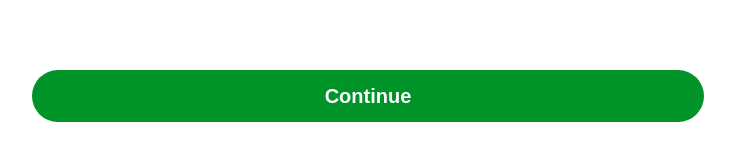
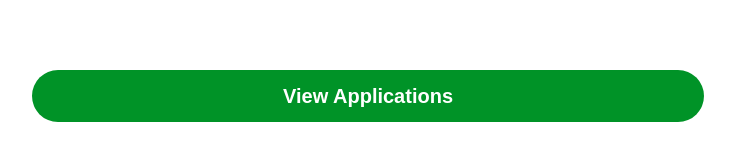
Before and after one commit to alexRasi/credit-application-wizard, a React (Vite) app: page /success in a window 1280 px wide. Shown: the part 654-797 px from the top of the page, without its empty margins (272-1007 px from the left). Built offline with nearby package versions, Linux system fonts and the light colour scheme.

Commit message:
feat(WizardLayout): update onSubmit to onCtaClick and add ctaLabel for better button handling across pages

```diff
--- a/src/pages/ApplicationsPage.tsx
+++ b/src/pages/ApplicationsPage.tsx
@@ -8,7 +8,8 @@ export const ApplicationsPage = () => {
     <>
       <WizardLayout
         title="Applications"
-        onSubmit={() => navigate("/personal-info")}
+        ctaLabel="Apply again"
+        onCtaClick={() => navigate("/personal-info")}
       >
         <ApplicationItem
           email="john.doe@mail.com"
--- a/src/pages/FinancesPage.tsx
+++ b/src/pages/FinancesPage.tsx
@@ -10,7 +10,8 @@ export const FinancesPage = () => {
     <>
       <WizardLayout
         title="Finances"
-        onSubmit={() => navigate("/success")}
+        ctaLabel="Submit"
+        onCtaClick={() => navigate("/success")}
         footerAddon={
           <Checkbox
             label="I accept the terms and conditions"
--- a/src/pages/PersonalInfoPage.tsx
+++ b/src/pages/PersonalInfoPage.tsx
@@ -21,7 +21,8 @@ export const PersonalInfoPage = () => {
       <FormProvider {...methods}>
         <WizardLayout
           title="Personal Info"
-          onSubmit={handleSubmit((data) => {
+          ctaLabel="Continue"
+          onCtaClick={handleSubmit((data) => {
             console.log("Form Data:", data);
             navigate("/finances");
           })}
--- a/src/pages/SuccessPage.tsx
+++ b/src/pages/SuccessPage.tsx
@@ -29,7 +29,11 @@ export const SuccessPage = () => {
   const navigate = useNavigate();
 
   return (
-    <WizardLayout title="" onSubmit={() => navigate("/applications")}>
+    <WizardLayout
+      title=""
+      ctaLabel="View Applications"
+      onCtaClick={() => navigate("/applications")}
+    >
       <Message>
         <Title>Congratulations !!!</Title>
         <Subtitle>Your application has been accepted!</Subtitle>
--- a/src/pages/WizardLayout/WizardLayout.tsx
+++ b/src/pages/WizardLayout/WizardLayout.tsx
@@ -15,13 +15,15 @@ type WizardLayoutProps = {
   back?: ReactNode;
   footerAddon?: React.ReactNode;
   children: ReactNode;
-  onSubmit?: FormEventHandler<HTMLFormElement>;
+  ctaLabel?: string;
+  onCtaClick?: FormEventHandler<HTMLFormElement>;
 };
 
 export const WizardLayout = ({
   title,
   back,
-  onSubmit,
+  ctaLabel,
+  onCtaClick,
   footerAddon,
   children,
 }: WizardLayoutProps) => {
@@ -36,12 +38,12 @@ export const WizardLayout = ({
         {title && <Heading1>{title}</Heading1>}
         <span />
       </Header>
-      <Form onSubmit={onSubmit} noValidate>
+      <Form onSubmit={onCtaClick} noValidate>
         <Content>{children}</Content>
         <Footer>
           {footerAddon}
           <Button
-            label="Continue"
+            label={ctaLabel ?? "Next"}
             type="submit"
             disabled={formContext ? !isValid || isSubmitting : false}
           />
```
